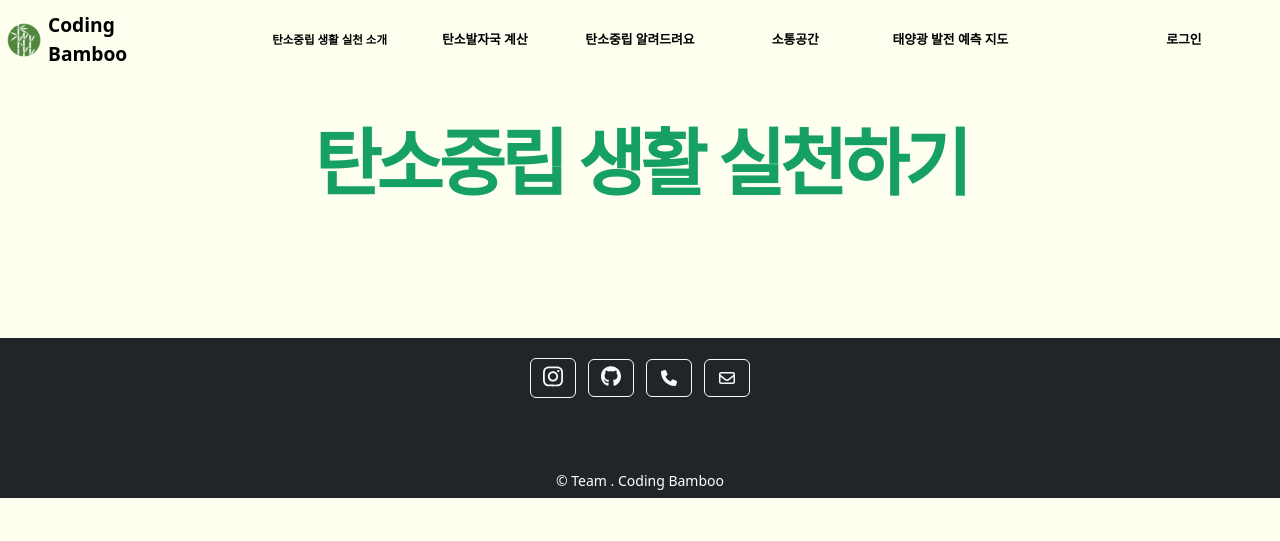
After one commit to hgparkk/finalProject, a Java web app: template finalProject/src/main/webapp/WEB-INF/views/practice/lowCarbonPracticeView.jsp in a window 1280 px wide. The commit adds this page. Shown: the top 541 px of the page. Run offline with Spring Boot 4, a stand-in JSP engine, Linux system fonts and the light colour scheme; the template is opened without the code that fills it, so the values that code supplies are empty; the project's own start-up code is not run, and a stand-in starts its controllers and pages; some libraries are stand-ins or nearby versions; some web fonts are replaced.

Commit message:
오승재

```diff
--- /dev/null
+++ b/finalProject/src/main/webapp/WEB-INF/views/practice/lowCarbonPracticeView.jsp
@@ -0,0 +1,69 @@
+<%@ page language="java" contentType="text/html; charset=UTF-8"
+	pageEncoding="UTF-8"%>
+<%@ taglib uri="http://java.sun.com/jsp/jstl/core" prefix="c"%>
+<!DOCTYPE html>
+<html lang="ko">
+<head>
+<meta charset="UTF-8">
+<title>Coding Bamboo</title>
+<!-- Bootstrap CSS -->
+<link
+	href="https://cdn.jsdelivr.net/npm/bootstrap@5.3.0/dist/css/bootstrap.min.css"
+	rel="stylesheet">
+<!-- Cafe24 Ssurround 폰트 임포트 -->
+<link
+	href="https://cdn.jsdelivr.net/gh/projectnoonnu/noonfonts_2104@1.0/Cafe24Ssurround.woff2"
+	rel="stylesheet">
+
+<!-- 헤더 인클루드 파일 -->
+<%@ include file="/WEB-INF/inc/header.jsp"%>
+<!-- Locomotive Scroll CSS -->
+<link rel="stylesheet"
+	href="https://unpkg.com/locomotive-scroll/dist/locomotive-scroll.min.css">
+<style type="text/css">
+html, body {
+	overflow: hidden;
+	background-color: ivory;
+}
+
+.container {
+	padding: 50px;
+}
+
+.title {
+	width: 500px%;
+	padding: 10px;
+	text-align: center;
+}
+
+.title h1 {
+    font-family: "Cafe24 Ssurround", sans-serif;
+    font-size: 73px;
+    color: rgb(23, 160, 101);
+    background-color: rgba(0, 0, 0, 0);
+    line-height: 114.062px;
+    letter-spacing: -5px;
+    word-spacing: 0px;
+    font-weight: 700;
+    font-style: normal;
+    font-variant: normal;
+    text-transform: none;
+    text-decoration: none;
+    text-align: center;
+    text-indent: 0px;
+    vertical-align: baseline;
+}
+</style>
+</head>
+<body>
+	<!-- 탑 인클루드 파일 -->
+	<%@ include file="/WEB-INF/inc/top.jsp"%>
+	<div class="container d-flex flex-column align-items-center">
+		<div class="title mt-5 mb-5">
+			<h1>탄소중립 생활 실천하기</h1>
+		</div>
+	</div>
+	<!-- footer 인클루드 파일 -->
+	<%@ include file="/WEB-INF/inc/footer.jsp"%>
+</body>
+</html>
```
Also changed, not shown: finalProject/src/main/java/com/codingbamboo/finalproject/practice/web/lowCarbonPracticeController.java (added, +14 -0 lines), finalProject/src/main/webapp/WEB-INF/views/home.jsp (+72 -43 lines), finalProject/src/main/webapp/resources/image/carbon_natural.png (added), finalProject/src/main/webapp/resources/image/main_1.jpg (deleted), finalProject/src/main/webapp/resources/image/main_2.jpg (deleted), finalProject/src/main/webapp/resources/image/main_3.jpg (deleted), finalProject/src/main/webapp/resources/image/talk.png (added), 1 other file.
